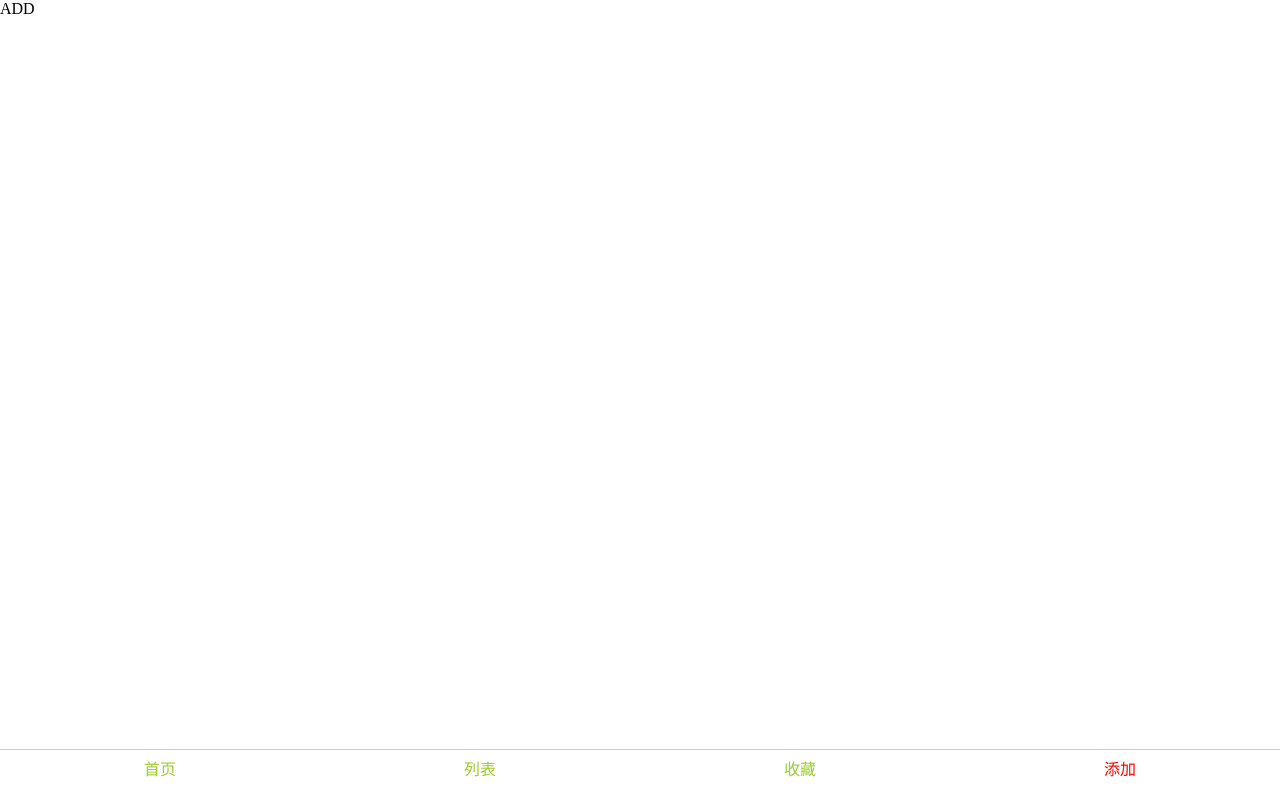
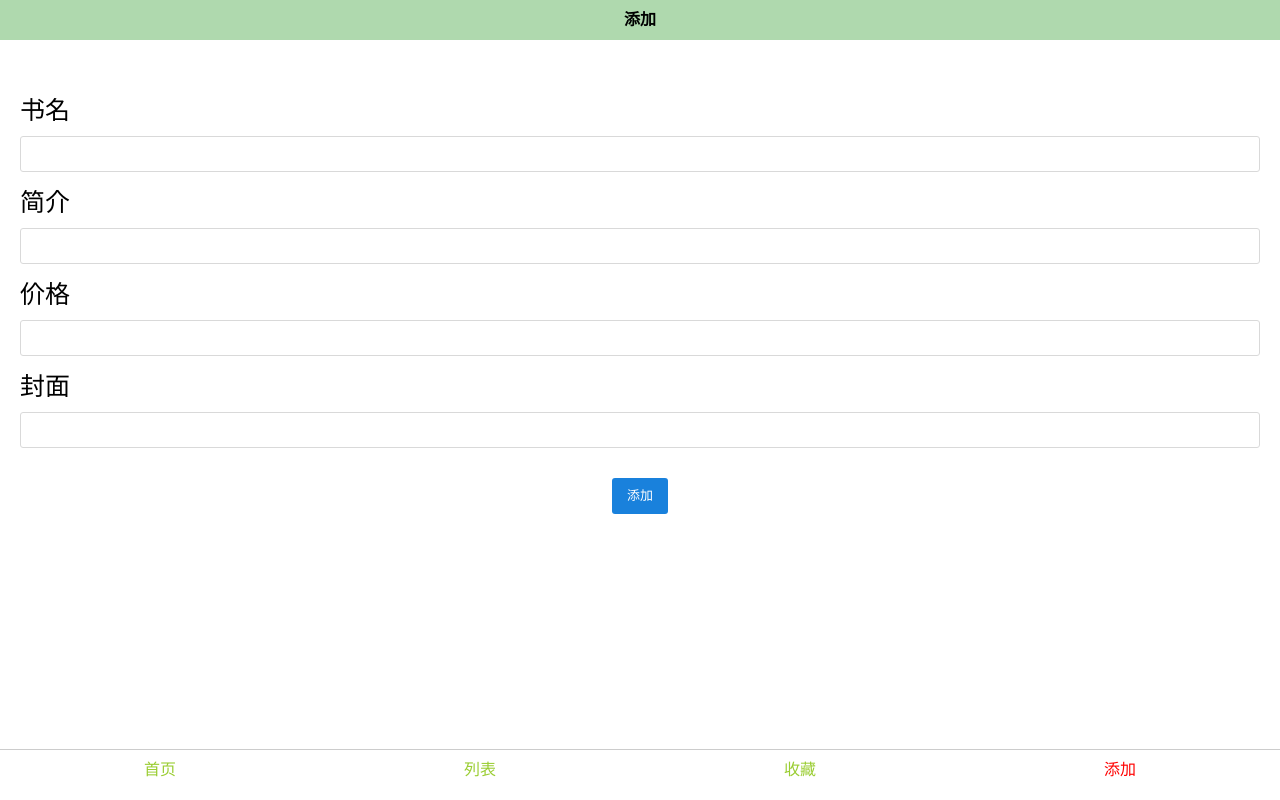
Before and after one commit to tangbao920/vue-cli-pra, a Vue app: page /#/add in a window 1280 px wide. Built offline with nearby package versions, Linux system fonts and the light colour scheme; a small style sheet from the web is missing.

Commit message:
编辑图书信息

```diff
--- a/package.json
+++ b/package.json
@@ -12,6 +12,7 @@
     "build": "node build/build.js"
   },
   "dependencies": {
+    "qs": "^6.5.2",
     "vue": "^2.5.2",
     "vue-router": "^3.0.1"
   },
--- a/src/api/index.js
+++ b/src/api/index.js
@@ -20,3 +20,19 @@ export let getBooks=()=>{return axios.get('/book')};
 export let removeBook=(id)=>{
    return axios.delete(`/book?id=${id}`);
 };
+//获取某一个本书
+export let getBookById=(id)=>{
+   return axios.get(`/book?id=${id}`);
+};
+//编辑书的信息
+/**
+ * @param id
+ * @param data
+ * @returns {AxiosPromise<T>}
+ */
+export let updateBook=(id,data)=>{
+  return axios.put(`/book?id=${id}`,data);
+};
+export let addBook=(data)=>{
+  return axios.post('/book',data);
+};
--- a/src/components/Add.vue
+++ b/src/components/Add.vue
@@ -1,14 +1,100 @@
 <template>
-    <div>ADD</div>
+    <div>
+       <MHeader>添加</MHeader>
+       <div class="content">
+         <ul>
+           <li>
+             <label for="bookName">书名</label>
+             <input type="text" v-model="book.bookName" id="bookName"/>
+           </li>
+           <li>
+             <label for="bookInfo">简介</label>
+             <input type="text" v-model="book.bookInfo" id="bookInfo"/>
+           </li>
+           <li>
+             <label for="bookPrice">价格</label>
+             <input type="text" v-model="book.bookPrice" id="bookPrice"/>
+           </li>
+           <li>
+             <label for="bookCover">封面</label>
+             <input type="text" v-model="book.bookCover" id="bookCover"/>
+           </li>
+           <li>
+             <button @click="add">添加</button>
+           </li>
+         </ul>
+       </div>
+    </div>
 </template>
 <script>
+    import MHeader from '../base/MHeader.vue';
+    import {addBook} from '../api';
     export default {
         data() {
-            return {}
+            return {
+              book:{}
+            }
         },
-        methods: {},
+        methods: {
+          async add(){
+              await addBook(this.book);
+              this.$router.push('/list');
+           }
+        },
         computed: {},
-        components: {}
+        components: {
+           MHeader
+        }
     }
 </script>
-<style scoped></style>
+<style scoped lang="less">
+  ul{
+    margin:50px 20px 0px 20px;
+  li{
+  label{
+    display:block;
+    font-size:25px;
+  }
+  input{
+    padding: 0% 8px;
+    width: 100%;
+    font-size: 14px;
+    height: 36px;
+    line-height: 36px;
+    border: 1px solid #D9D9D9;
+    border-radius: 3px;
+    background-color: #fff;
+    outline: 0;
+    box-sizing: border-box!important;
+    vertical-align: top;
+    margin:10px auto;
+  }
+  }
+  }
+  button{
+    display: block;
+    padding: 0 10px;
+    height: 36px;
+    line-height: 36px;
+    border: none;
+    border-radius: 3px;
+    background-color: #0074d9;
+    color: #fff;
+    opacity: .9;
+    filter: alpha(opacity=90);
+    text-align: center;
+    text-decoration: none;
+    white-space: nowrap;
+    -webkit-user-select: none;
+    -moz-user-select: none;
+    user-select: none;
+    overflow: visible;
+    cursor: pointer;
+    vertical-align: top;
+    padding: 1px 15px;
+    line-height: 30px;
+    font-size:13px;
+    margin:20px auto;
+
+  }
+</style>
--- a/src/components/Detail.vue
+++ b/src/components/Detail.vue
@@ -1,23 +1,70 @@
 <template>
     <div class="detail">
-      {{bid}}
+      <MHeader :back="true">详情页</MHeader>
+      <ul>
+         <li>
+            <label for="bookName">书名</label>
+            <input type="text" v-model="book.bookName" id="bookName"/>
+         </li>
+         <li>
+            <label for="bookInfo">简介</label>
+            <input type="text" v-model="book.bookInfo" id="bookInfo"/>
+         </li>
+        <li>
+          <label for="bookPrice">价格</label>
+          <input type="text" v-model="book.bookPrice" id="bookPrice"/>
+        </li>
+        <li>
+           <button @click="update">确认修改</button>
+        </li>
+      </ul>
     </div>
 </template>
 <script>
+    import MHeader from '../base/MHeader.vue';
+    import {getBookById,updateBook} from '../api';
     export default {
         data() {
-            return {}
+            return {
+               book:{}
+            }
         },
-        methods: {},
+        watch:{
+           //只有路径变化，就重新获取数据
+           $route(){
+             this.getBook();
+           }
+        },
+        created(){
+          //页面加载，需要根据id，发送请求
+          //页面加载的时候请求数据，这样就有一个问题，参数改变的时候，不会重新渲染页面，这样数据就不会变化。因此可以
+          //用watch来监视参数，改变的时候，就去请求数据。
+          this.getBook();
+        },
+        methods: {
+           async update(){
+             await updateBook(this.bid,this.book);
+             this.$router.push('/list');//修改完成后，页面跳转到列表页
+           },
+           async getBook(){
+             this.book=await getBookById(this.bid);
+             //如果是个空对象，需要跳转回列表页
+             if(Object.keys(this.book).length==0){
+                this.$router.push('/list');//如果返回空对象，说明数据不存在，跳转回列表页
+             }
+           }
+        },
         computed: {
            bid(){
-              return this.$route.params.bid;
+              return this.$route.params.bid;//通过$route.params获取传递过来的参数
            }
         },
-        components: {}
+        components: {
+           MHeader
+        }
     }
 </script>
-<style scoped>
+<style scoped lang="less">
   .detail{
     position: absolute;
     top:0px;
@@ -27,4 +74,53 @@
     background: #fff;
     z-index:100;
   }
+  button{
+    display: block;
+    padding: 0 10px;
+    height: 36px;
+    line-height: 36px;
+    border: none;
+    border-radius: 3px;
+    background-color: #0074d9;
+    color: #fff;
+    opacity: .9;
+    filter: alpha(opacity=90);
+    text-align: center;
+    text-decoration: none;
+    white-space: nowrap;
+    -webkit-user-select: none;
+    -moz-user-select: none;
+    user-select: none;
+    overflow: visible;
+    cursor: pointer;
+    vertical-align: top;
+    padding: 1px 15px;
+    line-height: 30px;
+    font-size:13px;
+    margin:20px auto;
+
+  }
+  ul{
+    margin:50px 20px 0px 20px;
+    li{
+       label{
+          display:block;
+          font-size:25px;
+       }
+       input{
+           padding: 0% 8px;
+           width: 100%;
+           font-size: 14px;
+           height: 36px;
+           line-height: 36px;
+           border: 1px solid #D9D9D9;
+           border-radius: 3px;
+           background-color: #fff;
+           outline: 0;
+           box-sizing: border-box!important;
+           vertical-align: top;
+           margin:10px auto;
+       }
+    }
+  }
 </style>
--- a/src/components/List.vue
+++ b/src/components/List.vue
@@ -80,7 +80,6 @@
     line-height: 36px;
     border: none;
     border-radius: 3px;
-    background-color: #0074d9;
     color: #fff;
     opacity: .9;
     filter: alpha(opacity=90);
```
Also changed, not shown: mock/book.json (+1 -30 lines), mock/server.js (+77 -44 lines), 1 other file (tests, documents, lock files or other folders).
